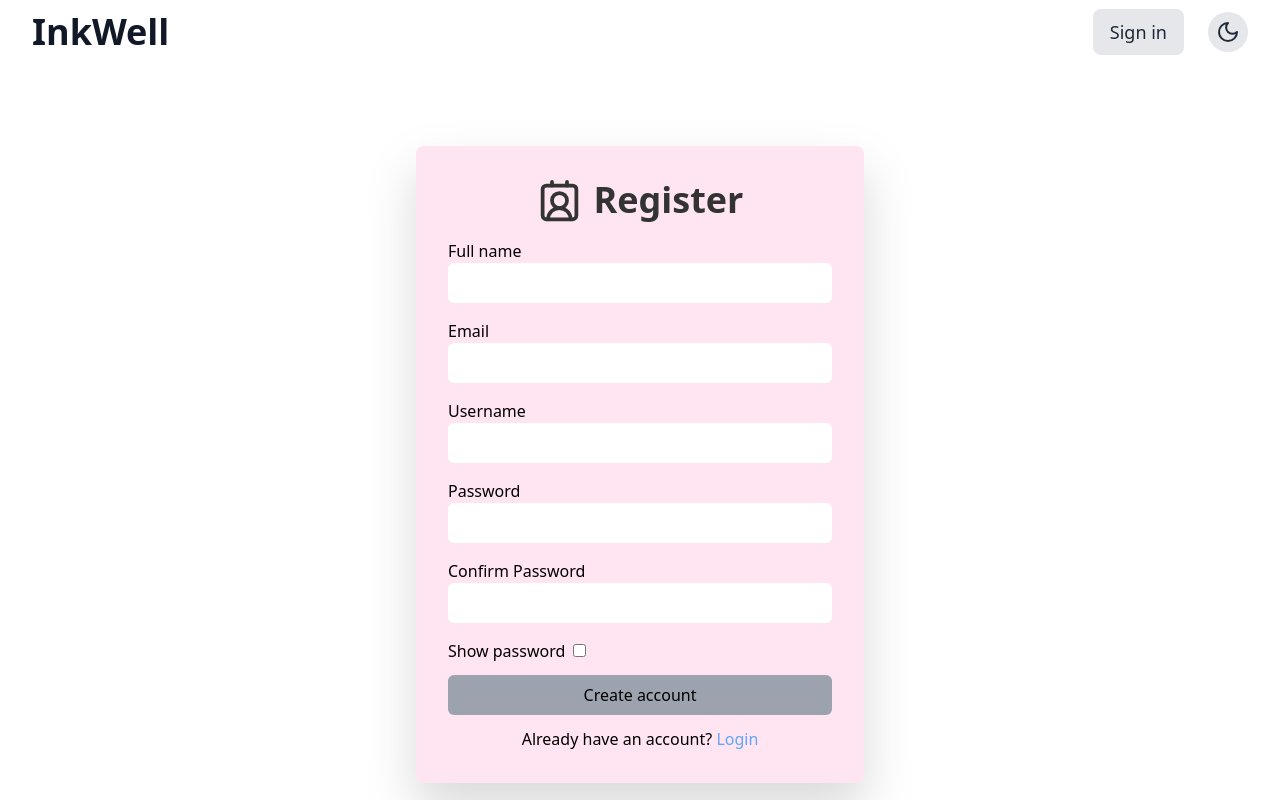
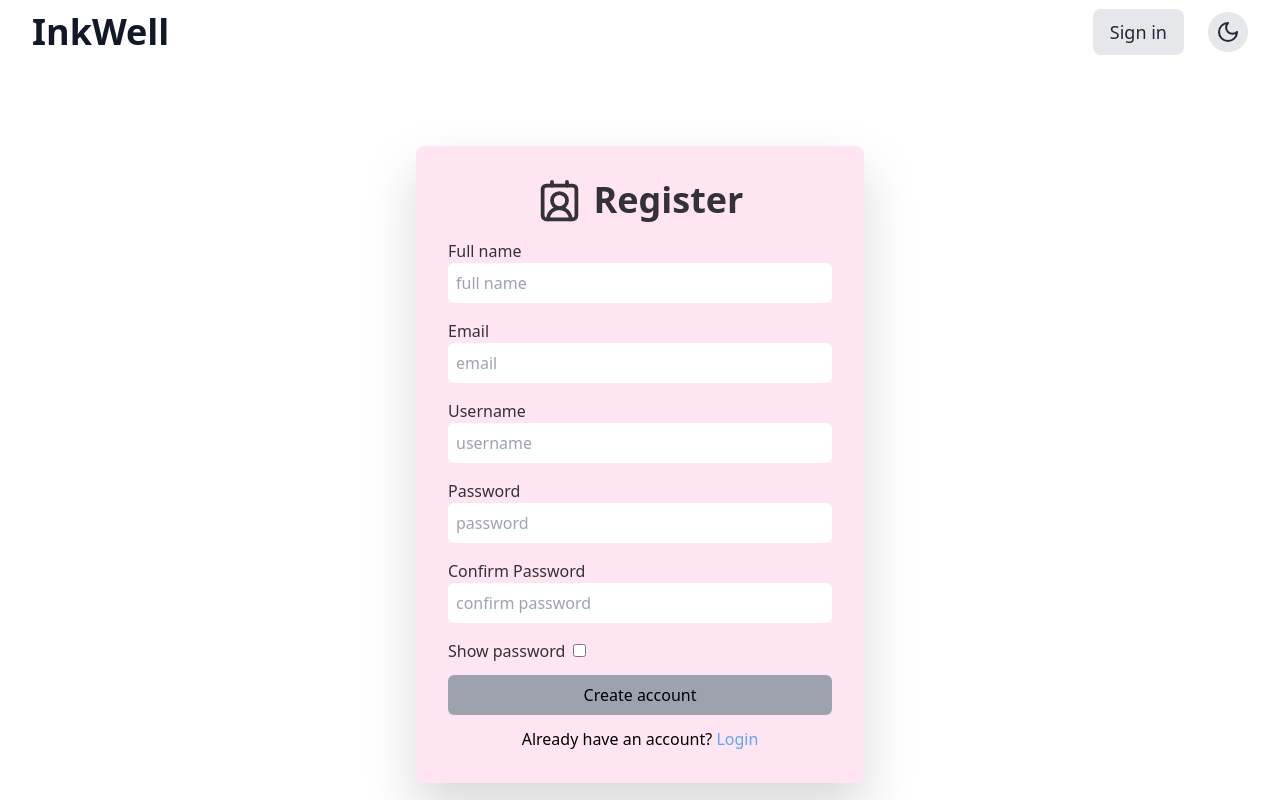
Before and after one commit to Sowdarjya/InkWell, a React (Vite) app in the folder client/: page /signup in a window 1280 px wide. Built offline with nearby package versions, Linux system fonts and the light colour scheme.

Commit message:
Minor ui changes

```diff
--- a/client/src/App.jsx
+++ b/client/src/App.jsx
@@ -26,7 +26,7 @@ const App = () => {
         <Route path="/update-post/:id" element={<UpdatePost />} />
       </Routes>
 
-      <Toaster position="bottom-right" />
+      <Toaster position="top-right" />
 
       <Footer />
     </div>
--- a/client/src/components/UserDetails.jsx
+++ b/client/src/components/UserDetails.jsx
@@ -27,7 +27,6 @@ const UserDetails = () => {
   const getUserDetails = async () => {
     try {
       const response = await api.get(`/users/get-user/${username}`);
-      console.log(response);
       setUserData(response.data);
     } catch (error) {
       console.error(error.message);
--- a/client/src/pages/PostDetails.jsx
+++ b/client/src/pages/PostDetails.jsx
@@ -167,6 +167,14 @@ const PostDetails = () => {
                 )}
               </div>
             </div>
+
+            <h1 className="text-2xl font-bold text-gray-900 dark:text-gray-100 mb-2">
+              {post.title}
+            </h1>
+
+            <p className="text-lg text-gray-700 dark:text-gray-300 leading-relaxed">
+              {post.description}
+            </p>
           </div>
         </div>
       </div>
--- a/client/src/pages/SignUp.jsx
+++ b/client/src/pages/SignUp.jsx
@@ -92,60 +92,65 @@ const SignUp = () => {
           <p className="text-center text-xl text-red-600 mt-2">{isError}</p>
         )}
         <div className="my-4">
-          <p>Full name</p>
+          <p className="text-[#333333] dark:text-[#E0E0E0]">Full name</p>
           <input
             type="text"
             name="fullname"
             value={fullname}
+            placeholder="full name"
             onChange={handleChange}
-            className="w-full p-2 rounded-md"
+            className="border-none outline-none p-2 w-full rounded-md"
           />
         </div>
         <div className="my-4">
-          <p>Email</p>
+          <p className="text-[#333333] dark:text-[#E0E0E0]">Email</p>
           <input
             type="email"
             name="email"
             value={email}
+            placeholder="email"
             onChange={handleChange}
-            className="w-full p-2 rounded-md"
+            className="border-none outline-none p-2 w-full rounded-md"
           />
         </div>
         <div className="my-4">
-          <p>Username</p>
+          <p className="text-[#333333] dark:text-[#E0E0E0]">Username</p>
           <input
             type="text"
             name="username"
             value={username}
+            placeholder="username"
             onChange={handleChange}
-            className="w-full p-2 rounded-md"
+            className="border-none outline-none p-2 w-full rounded-md"
           />
         </div>
         <div className="my-4">
-          <p>Password</p>
+          <p className="text-[#333333] dark:text-[#E0E0E0]">Password</p>
           <input
             type={showPassword ? "text" : "password"}
             name="password"
             value={password}
+            placeholder="password"
             onChange={handleChange}
-            className="w-full p-2 rounded-md"
+            className="border-none outline-none p-2 w-full rounded-md"
           />
         </div>
         <div className="my-4">
-          <p>Confirm Password</p>
+          <p className="text-[#333333] dark:text-[#E0E0E0]">Confirm Password</p>
           <input
             type={showPassword ? "text" : "password"}
             name="confirmPassword"
             value={confirmPassword}
+            placeholder="confirm password"
             onChange={handleChange}
-            className="w-full p-2 rounded-md"
+            className="border-none outline-none p-2 w-full rounded-md"
           />
         </div>
-        <p>
+        <p className="text-[#333333] dark:text-[#E0E0E0]">
           Show password
           <input
             type="checkbox"
-            value={showPassword}
+            checked={showPassword}
             onChange={() => setShowPassword(!showPassword)}
             className="mx-2"
           />
```
